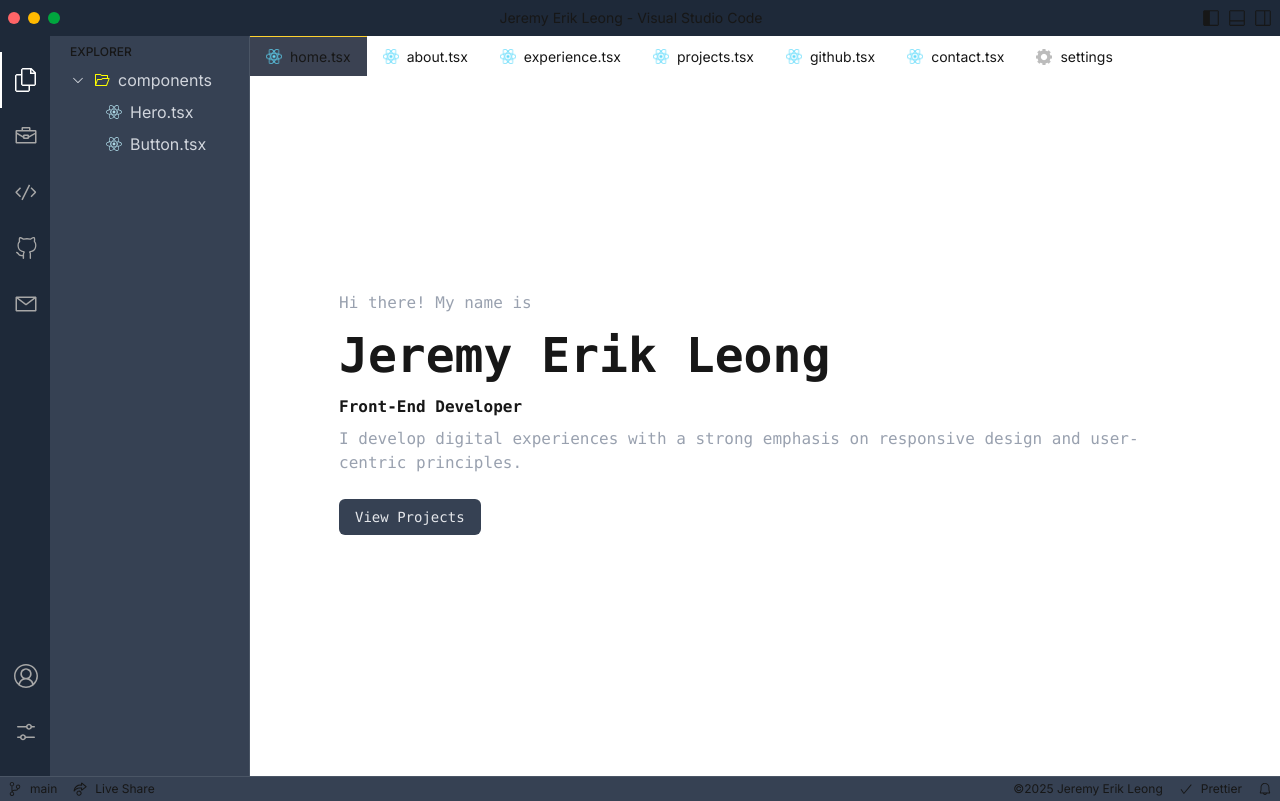
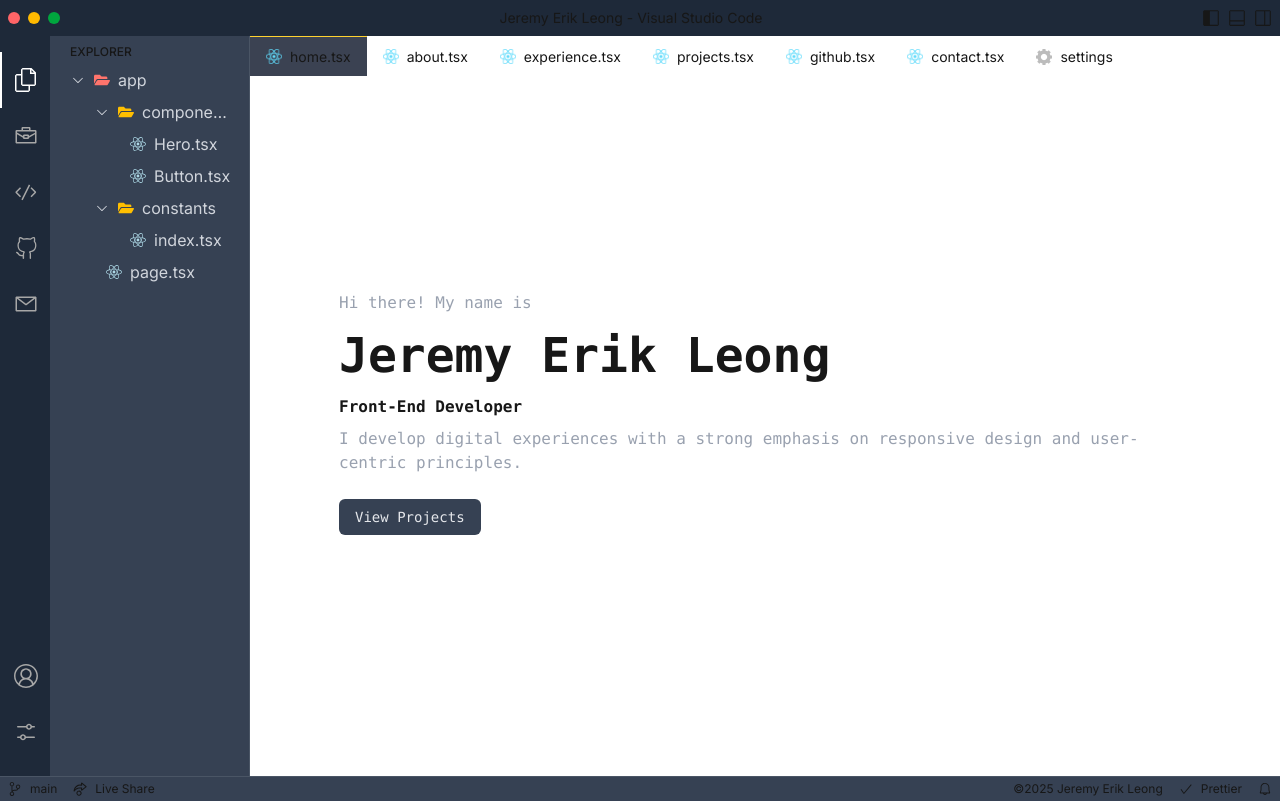
Before and after one commit to jeremyerikleong/my-vscode-inspired-react-portfolio, a Next.js app: page / in a window 1280 px wide. Built offline with nearby package versions, Linux system fonts and the light colour scheme.

Commit message:
restructured FileTree component to align my folder and file structure

```diff
--- a/app/components/FileTreeStructure.tsx
+++ b/app/components/FileTreeStructure.tsx
@@ -1,6 +1,7 @@
 import { FileStructureProps } from '@/constants/files';
-import { VscFile, VscFolder, VscFolderOpened, VscChevronDown, VscChevronRight } from "react-icons/vsc";
-import { FaReact } from "react-icons/fa";
+import { VscFile, VscChevronDown, VscChevronRight } from "react-icons/vsc";
+import { FaFolder, FaFolderOpen, FaReact } from 'react-icons/fa';
+import Image from 'next/image';
 
 interface FileTreeProps {
     item: FileStructureProps;
@@ -28,9 +29,12 @@ export default function FileTreeStructure({ item, level, onSelect, onToggle, sel
                 )}
 
                 {item.type === "folder" ? (
-                    item.isOpened ? <span className="mx-2"><VscFolderOpened color="yellow" /></span> : <span className="mx-2"><VscFolder color="yellow" /></span>
+                    item.isOpened ? <span className="mx-2"><FaFolderOpen color={item.color} /></span> : <span className="mx-2"><FaFolder color={item.color} /></span>
                 ) : (
-                    item.language === "typescript" ? <span className="ml-6 mr-2"><FaReact color="lightblue" /></span> : <span className="ml-6 mr-2"><VscFile /></span>
+                    item.language === "typescript" ?
+                        (item.name === "route.ts" ? <span className="ml-6 mr-2"><Image src="/routes.png" width={18} height={18} alt="icon" className="min-w-[18px] min-h-[18px] w-[18px] h-[18px] flex-shrink-0" /></span>
+                            : <span className="ml-6 mr-2"><FaReact color="lightblue" /></span>)
+                        : <span className="ml-6 mr-2"><VscFile /></span>
                 )}
                 <h3 className="truncate">{item.name}</h3>
             </div>
--- a/constants/files.ts
+++ b/constants/files.ts
@@ -3,16 +3,29 @@ export interface FileStructureProps {
     name: string;
     type: 'file' | 'folder';
     children?: FileStructureProps[];
+    root?: boolean;
+    color?: string;
     content?: string;
     language?: string;
     isOpened?: boolean;
 }
 
+const rootFolder = "#FF746C";
+const componentFolder = "#FFBF00";
+
 export const HomeFiles: FileStructureProps[] = [
+    {
+        name: "app",
+        type: "folder",
+        isOpened: true,
+        root: true,
+        color: rootFolder,
+        children: [
             {
                 name: "components",
                 type: "folder",
                 isOpened: true,
+                color: componentFolder,
                 children: [
                     {
                         name: "Hero.tsx",
@@ -25,14 +38,42 @@ export const HomeFiles: FileStructureProps[] = [
                         language: "typescript"
                     }
                 ]
+            },
+            {
+                name: "constants",
+                type: "folder",
+                isOpened: true,
+                color: componentFolder,
+                children: [
+                    {
+                        name: "index.tsx",
+                        type: "file",
+                        language: "typescript"
+                    }
+                ]
+            },
+            {
+                name: "page.tsx",
+                type: "file",
+                language: "typescript"
+            },
+        ]
     }
 ]
 
 export const WorkExperienceFiles: FileStructureProps[] = [
     {
+        name: "app",
+        type: "folder",
+        isOpened: true,
+        root: true,
+        color: rootFolder,
+        children: [
+            {
                 name: "components",
                 type: "folder",
                 isOpened: true,
+                color: componentFolder,
                 children: [
                     {
                         name: "SectionTitle.tsx",
@@ -50,14 +91,50 @@ export const WorkExperienceFiles: FileStructureProps[] = [
                         language: "typescript"
                     }
                 ]
+            },
+            {
+                name: "experience",
+                type: "folder",
+                isOpened: true,
+                color: componentFolder,
+                children: [
+                    {
+                        name: "page.tsx",
+                        type: "file",
+                        language: "typescript"
+                    },
+                ]
+            },
+            {
+                name: "constants",
+                type: "folder",
+                isOpened: true,
+                color: componentFolder,
+                children: [
+                    {
+                        name: "index.tsx",
+                        type: "file",
+                        language: "typescript"
+                    },
+                ]
+            }
+        ]
     }
 ]
 
 export const ProjectFiles: FileStructureProps[] = [
     {
+        name: "app",
+        type: "folder",
+        isOpened: true,
+        root: true,
+        color: rootFolder,
+        children: [
+            {
                 name: "projects",
                 type: "folder",
                 isOpened: true,
+                color: componentFolder,
                 children: [
                     {
                         name: "page.tsx",
@@ -65,14 +142,79 @@ export const ProjectFiles: FileStructureProps[] = [
                         language: "typescript"
                     }
                 ]
+            },
+            {
+                name: "constants",
+                type: "folder",
+                isOpened: true,
+                color: componentFolder,
+                children: [
+                    {
+                        name: "index.tsx",
+                        type: "file",
+                        language: "typescript"
+                    },
+                ]
+            }
+        ]
     }
 ]
 
 export const GithubFiles: FileStructureProps[] = [
     {
+        name: "app",
+        type: "folder",
+        isOpened: true,
+        root: true,
+        color: rootFolder,
+        children: [
+            {
+                name: "api",
+                type: "folder",
+                isOpened: true,
+                color: componentFolder,
+                children: [
+                    {
+                        name: "github",
+                        type: "folder",
+                        isOpened: true,
+                        color: componentFolder,
+                        children: [
+                            {
+                                name: "pinned",
+                                type: "folder",
+                                isOpened: true,
+                                color: componentFolder,
+                                children: [
+                                    {
+                                        name: "route.ts",
+                                        type: "file",
+                                        language: "typescript"
+                                    }
+                                ]
+                            },
+                            {
+                                name: "contributions",
+                                type: "folder",
+                                isOpened: true,
+                                color: componentFolder,
+                                children: [
+                                    {
+                                        name: "route.ts",
+                                        type: "file",
+                                        language: "typescript"
+                                    }
+                                ]
+                            }
+                        ]
+                    }
+                ]
+            },
+            {
                 name: "components",
                 type: "folder",
                 isOpened: true,
+                color: componentFolder,
                 children: [
                     {
                         name: "SectionTitle.tsx",
@@ -85,14 +227,50 @@ export const GithubFiles: FileStructureProps[] = [
                         language: "typescript"
                     },
                 ]
+            },
+            {
+                name: "github",
+                type: "folder",
+                isOpened: true,
+                color: componentFolder,
+                children: [
+                    {
+                        name: "page.tsx",
+                        type: "file",
+                        language: "typescript"
+                    },
+                ]
+            },
+            {
+                name: "constants",
+                type: "folder",
+                isOpened: true,
+                color: componentFolder,
+                children: [
+                    {
+                        name: "index.tsx",
+                        type: "file",
+                        language: "typescript"
+                    },
+                ]
+            }
+        ]
     }
 ]
 
 export const ContactFiles: FileStructureProps[] = [
     {
+        name: "app",
+        type: "folder",
+        isOpened: true,
+        root: true,
+        color: rootFolder,
+        children: [
+            {
                 name: "components",
                 type: "folder",
                 isOpened: true,
+                color: componentFolder,
                 children: [
                     {
                         name: "SectionTitle.tsx",
@@ -105,6 +283,7 @@ export const ContactFiles: FileStructureProps[] = [
                 name: "contact",
                 type: "folder",
                 isOpened: true,
+                color: componentFolder,
                 children: [
                     {
                         name: "page.tsx",
@@ -113,13 +292,36 @@ export const ContactFiles: FileStructureProps[] = [
                     }
                 ]
             },
+            {
+                name: "constants",
+                type: "folder",
+                isOpened: true,
+                color: componentFolder,
+                children: [
+                    {
+                        name: "index.tsx",
+                        type: "file",
+                        language: "typescript"
+                    },
+                ]
+            }
+        ]
+    }
 ]
 
 export const AboutFiles: FileStructureProps[] = [
     {
+        name: "app",
+        type: "folder",
+        isOpened: true,
+        root: true,
+        color: rootFolder,
+        children: [
+            {
                 name: "components",
                 type: "folder",
                 isOpened: true,
+                color: componentFolder,
                 children: [
                     {
                         name: "SectionTitle.tsx",
@@ -132,6 +334,7 @@ export const AboutFiles: FileStructureProps[] = [
                 name: "about",
                 type: "folder",
                 isOpened: true,
+                color: componentFolder,
                 children: [
                     {
                         name: "page.tsx",
@@ -140,13 +343,36 @@ export const AboutFiles: FileStructureProps[] = [
                     }
                 ]
             },
+            {
+                name: "constants",
+                type: "folder",
+                isOpened: true,
+                color: componentFolder,
+                children: [
+                    {
+                        name: "index.tsx",
+                        type: "file",
+                        language: "typescript"
+                    },
+                ]
+            }
+        ]
+    }
 ]
 
 export const SettingsFiles: FileStructureProps[] = [
     {
+        name: "app",
+        type: "folder",
+        isOpened: true,
+        root: true,
+        color: rootFolder,
+        children: [
+            {
                 name: "components",
                 type: "folder",
                 isOpened: true,
+                color: componentFolder,
                 children: [
                     {
                         name: "SectionTitle.tsx",
@@ -165,6 +391,21 @@ export const SettingsFiles: FileStructureProps[] = [
                     }
                 ]
             },
+            {
+                name: "constants",
+                type: "folder",
+                isOpened: true,
+                color: componentFolder,
+                children: [
+                    {
+                        name: "index.tsx",
+                        type: "file",
+                        language: "typescript"
+                    },
+                ]
+            }
+        ]
+    }
 ]
 
 export function getFileStructures(activeTab: string): FileStructureProps[] {
@@ -179,7 +420,7 @@ export function getFileStructures(activeTab: string): FileStructureProps[] {
             return GithubFiles;
         case "/contact":
             return ContactFiles;
-        case "settings":
+        case "/settings":
             return SettingsFiles;
         default:
             return HomeFiles;
```
Also changed, not shown: public/routes.png (added). Lines whose indentation alone changed are shown as unchanged.
